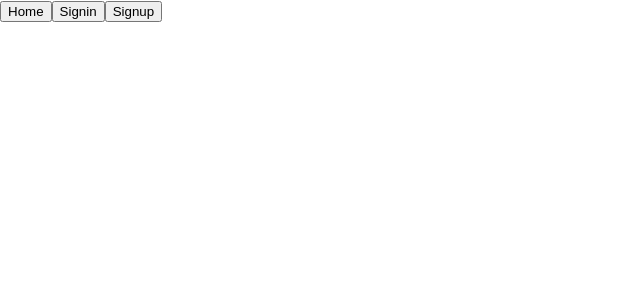
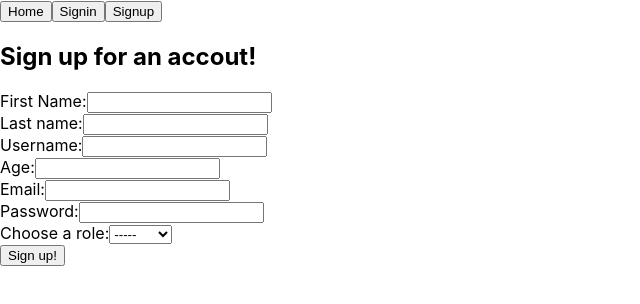
Before and after one commit to Mutotu/moto_rent_frontend, a React (Create React App) app: page /signup in a window 1280 px wide. Before the commit this address had no page. Shown: the top 304 px of the page, without its empty margins (0-640 px from the left). Built offline with nearby package versions, Linux system fonts and the light colour scheme.

Commit message:
adding signupPage, Header, components

```diff
--- a/src/App.js
+++ b/src/App.js
@@ -5,27 +5,13 @@ import { AppContext } from "./context/AppContext";
 import { useContext, useEffect } from "react";
 import { Routes, Route, Navigate } from "react-router-dom";
 import HomePage from "./pages/HomePage";
+import SignupPage from "./pages/SignupPage";
 
 function App() {
   const { userState } = useContext(AppContext);
   const [user, setUser] = userState;
   const userId = localStorage.getItem("userId");
-  const verifyUser = async () => {
-    if (userId) {
-      const response = await axios.get(`${env.BACKEND_URL}/users/verify`, {
-        headers: {
-          "content-type": "application/JSON",
-          Authorization: userId,
-        },
-      });
 
-      setUser(response);
-    }
-  };
-
-  useEffect(() => {
-    verifyUser();
-  }, []);
   return (
     <div className='App'>
       <Header />
@@ -54,7 +40,7 @@ function App() {
           />
           {/* <> */}
           {/* <Route path='/signin' element={<SigninPage />} /> */}
-          {/* <Route path='/signup' element={<SignupPage />} />  */}
+          <Route path='/signup' element={<SignupPage />} />
         </>
       </Routes>
     </div>
--- /dev/null
+++ b/src/Components/jsFiles/AllBikes.js
@@ -0,0 +1,20 @@
+function displayAllBikes(props) {
+  //   console.log(props.bikes);
+
+  const displayBikes = () => {
+    return props.bikes.map((item, i) => {
+      return (
+        <div key={item.motorcycle.id}>
+          <div className='moto-card'>
+            <h1>Make: {item.motorcycle.make}</h1>
+            <h1>Model: {item.motorcycle.model}</h1>
+          </div>
+        </div>
+      );
+    });
+  };
+
+  return <div>{displayBikes()}</div>;
+}
+
+export default displayAllBikes;
--- a/src/pages/HomePage.js
+++ b/src/pages/HomePage.js
@@ -4,9 +4,38 @@ import { AppContext } from "../context/AppContext";
 import { useNavigate } from "react-router-dom";
 import env from "react-dotenv";
 import { Link } from "react-router-dom";
+import AllBikes from "../Components/jsFiles/AllBikes";
 
 const HomePage = (props) => {
-  return <div>lol</div>;
+  const userId = localStorage.getItem.userId;
+  const [bikes, setBikes] = useState([]);
+  const get_all_bikes = async () => {
+    // const allBikes = await axios.get(`${process.env.BACKEND_URL}/motos`, {
+    const allBikes = await axios.get(`http://localhost:5000/motos`, {
+      headers: { authorization: localStorage.getItem("userId") },
+    });
+
+    setBikes(allBikes.data.motos);
+    // console.log(bikes);
+  };
+
+  useEffect(() => {
+    get_all_bikes();
+  }, []);
+
+  return (
+    <div>
+      <h1>HomePage</h1>
+
+      {!userId ? (
+        <Link to={`${`/signup`}`}>
+          <AllBikes bikes={bikes} />
+        </Link>
+      ) : (
+        <AllBikes bikes={bikes} />
+      )}
+    </div>
+  );
 };
 
 export default HomePage;
--- /dev/null
+++ b/src/pages/SignupPage.js
@@ -0,0 +1,129 @@
+import axios from "axios";
+import { useState, useEffect, useContext } from "react";
+// import { AppContext } from "../../context/AppContext";
+import { useNavigate } from "react-router-dom";
+import env from "react-dotenv";
+
+const SignupPage = (props) => {
+  const navigation = useNavigate();
+  const [first_name, setFn] = useState("");
+  const [last_name, setLn] = useState("");
+  const [username, setUsername] = useState("");
+  const [age, setAge] = useState("");
+  const [role, setRole] = useState("");
+  const [email, setEmail] = useState("");
+  const [password, setPassword] = useState("");
+  const [error, setError] = useState("");
+
+  const handleSubmit = async (e) => {
+    e.preventDefault();
+    setError("");
+    try {
+      //   const createUser = await axios.post(`${env.BACKEND_URL}/signup`, {
+      const createUser = await axios.post(`http://localhost:5000/register`, {
+        first_name: first_name,
+        last_name: last_name,
+        username: username,
+        age: age,
+        role: role,
+        email: email,
+        password: password,
+      });
+
+      navigation("/");
+    } catch (error) {
+      setError("Fill all the boxes");
+    }
+  };
+  const handleClick = () => {
+    setError("");
+  };
+
+  return (
+    <div className='signup'>
+      <h2>Sign up for an accout!</h2>
+
+      {error && <div className={`${error} errorDisplay`}>{error}</div>}
+
+      <form onSubmit={handleSubmit} className='signup-form'>
+        <div>
+          <label htmlFor='signup-fn'>First Name:</label>
+          <input
+            id='signup-fn'
+            value={first_name}
+            onChange={(e) => setFn(e.target.value)}
+            onClick={handleClick}
+          />
+        </div>
+        <div>
+          <label htmlFor='signup-ln'>Last name:</label>
+          <input
+            id='signup-ln'
+            value={last_name}
+            onChange={(e) => setLn(e.target.value)}
+            onClick={handleClick}
+          />
+        </div>
+
+        <div>
+          <label htmlFor='signup-username'>Username:</label>
+          <input
+            id='signup-username'
+            value={username}
+            onChange={(e) => setUsername(e.target.value)}
+            onClick={handleClick}
+          />
+        </div>
+        <div>
+          <label htmlFor='signup-age'>Age:</label>
+          <input
+            id='signup-age'
+            value={age}
+            onChange={(e) => setAge(e.target.value)}
+            onClick={handleClick}
+          />
+        </div>
+        <div>
+          <label htmlFor='signup-email'>Email:</label>
+          <input
+            id='signup-email'
+            type='email'
+            value={email}
+            onChange={(e) => setEmail(e.target.value)}
+            onClick={handleClick}
+          />
+        </div>
+        <div>
+          <label htmlFor='signup-password'>Password:</label>
+          <input
+            id='signup-password'
+            type='password'
+            value={password}
+            onChange={(e) => setPassword(e.target.value)}
+            onClick={handleClick}
+          />
+        </div>
+        <div>
+          <label htmlFor='role'>Choose a role:</label>
+
+          <select
+            name='role'
+            id='role'
+            value={role}
+            onChange={(e) => setRole(e.target.value)}
+            onClick={handleClick}
+          >
+            <option>-----</option>
+            <option value='Owner'>Owner</option>
+            <option value='Renter'>Renter</option>
+          </select>
+        </div>
+        <div>
+          <input type='submit' value='Sign up!'></input>
+        </div>
+      </form>
+    </div>
+  );
+};
+
+export default SignupPage;
```
